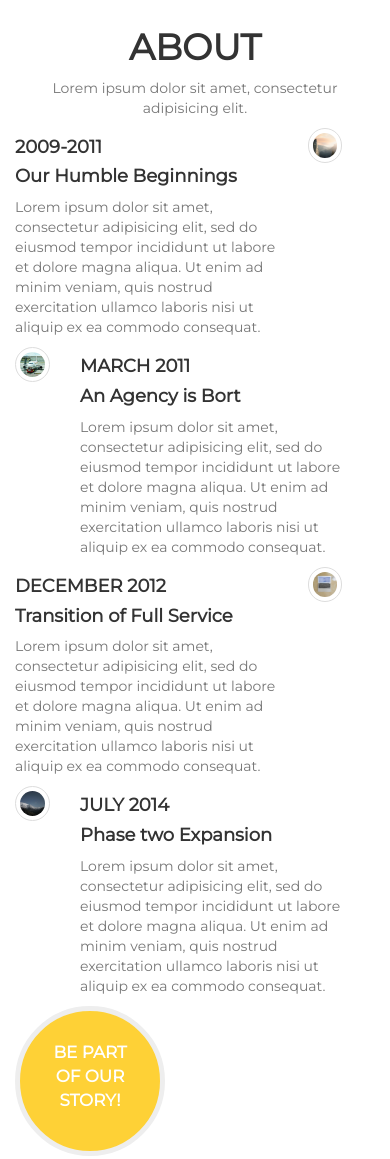
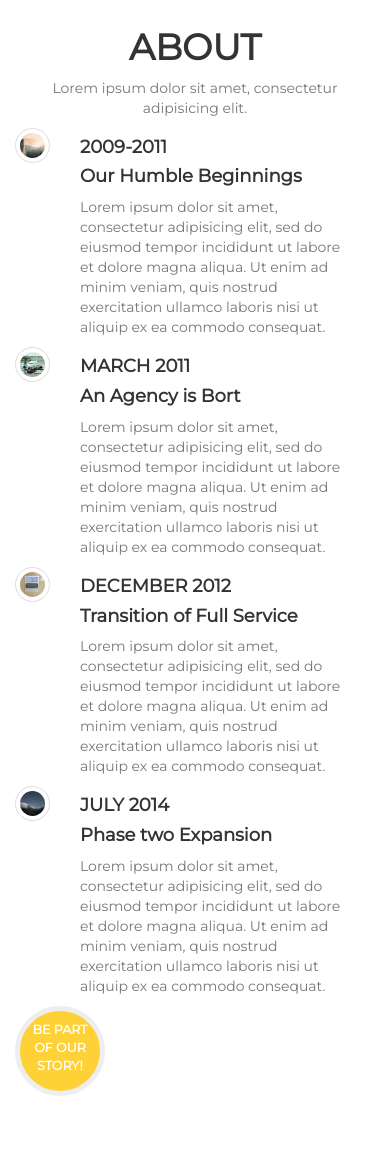
Before and after one commit to MelanieOC/maquetado, a plain HTML site: page index.html in a window 390 px wide. Shown: the part 4120-5279 px from the top of the page. Drawn offline with Linux system fonts and the light colour scheme.

Commit message:
falta ordenar

```diff
--- a/assets/css/main.css
+++ b/assets/css/main.css
@@ -69,8 +69,28 @@ header h1{
 		padding: 30px;
 		font-size: 120%;
 	}
+
+	.derecha{
+		right: 75%;
+	}
+
+	.izquierda{
+		left: 25%;
+	}
 }
 
+@media (max-width: 767px) {
+	#about .redondo{
+		width: 90px;
+		height: 90px;
+		padding: 10px;
+		font-size: 90%;
+	}
+
+	.izquierda{
+		left: 16.666667%;
+	}
+}
 .negro{
 	background-color: black;
 	color: white;
--- a/index.html
+++ b/index.html
@@ -125,7 +125,7 @@
       	<h1 class="text-uppercase">About</h1>
       	<p class="text-muted">Lorem ipsum dolor sit amet, consectetur adipisicing elit.</p>
         <div class="row">
-        	<div class="col-md-4 col-sm-9 col-xs-9 text-right">
+        	<div class="col-md-4 col-sm-9 col-xs-9 izquierda text-right">
         		<h4>2009-2011</h4>
             <h4>Our Humble Beginnings</h4>
         		<p class="text-muted">Lorem ipsum dolor sit amet, consectetur adipisicing elit, sed do eiusmod
@@ -133,7 +133,7 @@
         		quis nostrud exercitation ullamco laboris nisi ut aliquip ex ea commodo
         		consequat.</p>
         	</div>
-        	<div class="col-md-3 col-sm-3 col-xs-2">
+        	<div class="col-md-3 col-sm-3 col-xs-2 derecha">
         		 <img class="img-thumbnail img-circle" src="assets/img/1.jpg" alt="...">
         	</div>
         </div>
@@ -151,7 +151,7 @@
         	</div>
         </div>
         <div class="row">
-        	<div class="col-md-4 col-sm-9 col-xs-9 text-right">
+        	<div class="col-md-4 col-sm-9 col-xs-9 izquierda text-right">
         		<h4>DECEMBER 2012</h4>
             <h4>Transition of Full Service</h4>
         		<p class="text-muted">Lorem ipsum dolor sit amet, consectetur adipisicing elit, sed do eiusmod
@@ -159,7 +159,7 @@
         		quis nostrud exercitation ullamco laboris nisi ut aliquip ex ea commodo
         		consequat.</p>
         	</div>
-        	<div class="col-md-3 col-sm-3 col-xs-2 ">
+        	<div class="col-md-3 col-sm-3 col-xs-2 derecha">
         		 <img class="img-thumbnail img-circle img-responsive" src="assets/img/3.jpg" alt="...">
         	</div>
         </div>
@@ -255,7 +255,7 @@
         			<input class="form-control" id="name" type="text" placeholder="Your Name *">
 							<div class="error">Please enter a name</div><br>
         			<input class="form-control" id="email" type="email" placeholder="Your Email *">
-							<div class="error">Please enter a email</div>
+							<div class="error">Please enter an email</div>
 							<div class="error">Not a valid email address</div>
 							<br>
         			<input class="form-control" id="phone" type="tel" placeholder="Your Phone *">
```
